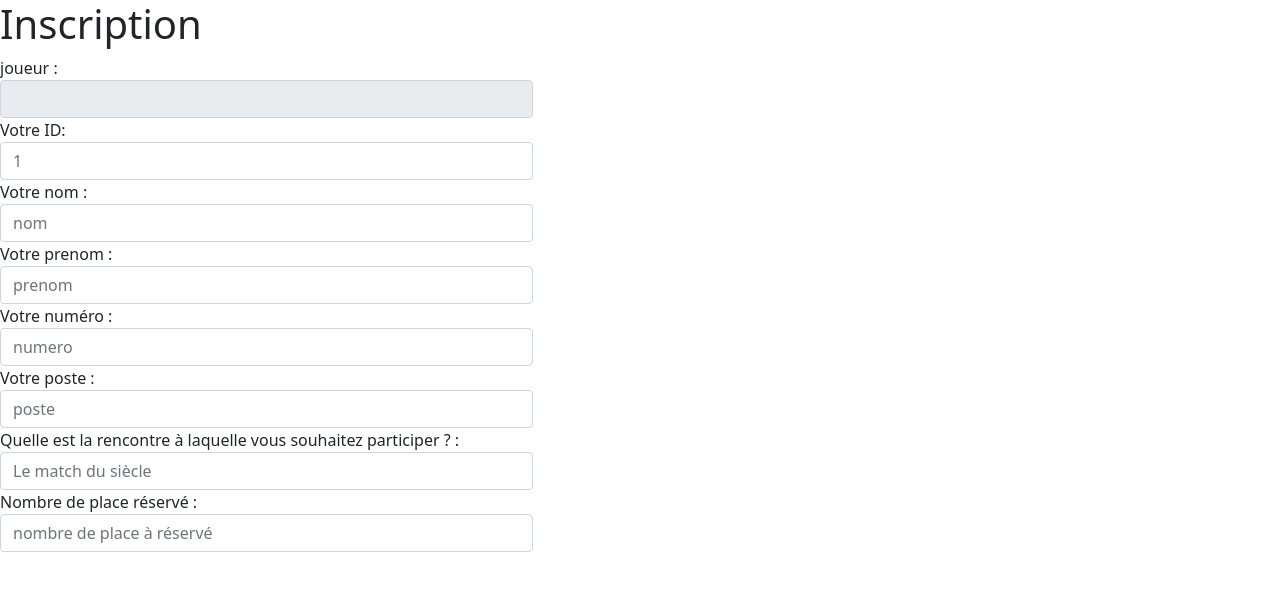
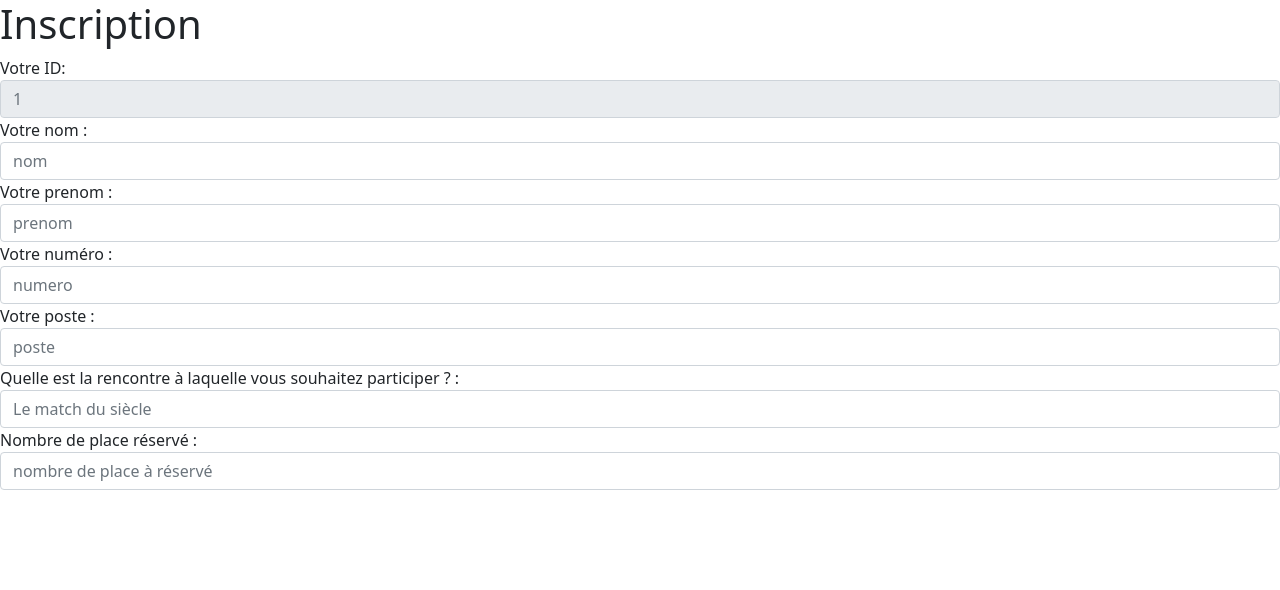
Before and after one commit to M0urad/ProjetSport, an Angular app in the folder Angular/: page /Inscription in a window 1280 px wide. Shown: the top 590 px of the page. Built offline with nearby package versions, Linux system fonts and the light colour scheme.

Commit message:
modification inscription

```diff
--- a/Angular/src/app/inscription/inscription.component.html
+++ b/Angular/src/app/inscription/inscription.component.html
@@ -1,16 +1,12 @@
 <h1>Inscription</h1>
-<div class="container" class="col-sm-5">
-<form (ngSubmit)="ngOnInit()" >
-<div class="form-group">
-  <label>joueur :</label>
-  <input
-    class="form-control"
-    readonly
-    />
-    </div>
+
+<div class="row">
+
+
 <div class="form-group">
   <label>Votre ID:</label>
-  <input class="form-control" name="id" placeholder="1"/>
+  <input class="form-control" name="id" placeholder="1"
+  readonly/>
 </div>
 <div class="form-group">
   <label>Votre nom :</label>
@@ -36,5 +32,4 @@
   <label>Nombre de place réservé :</label>
   <input class="form-control" name="Nombre" placeholder="nombre de place à réservé"/>
 </div>
-</form>
 </div>
```
